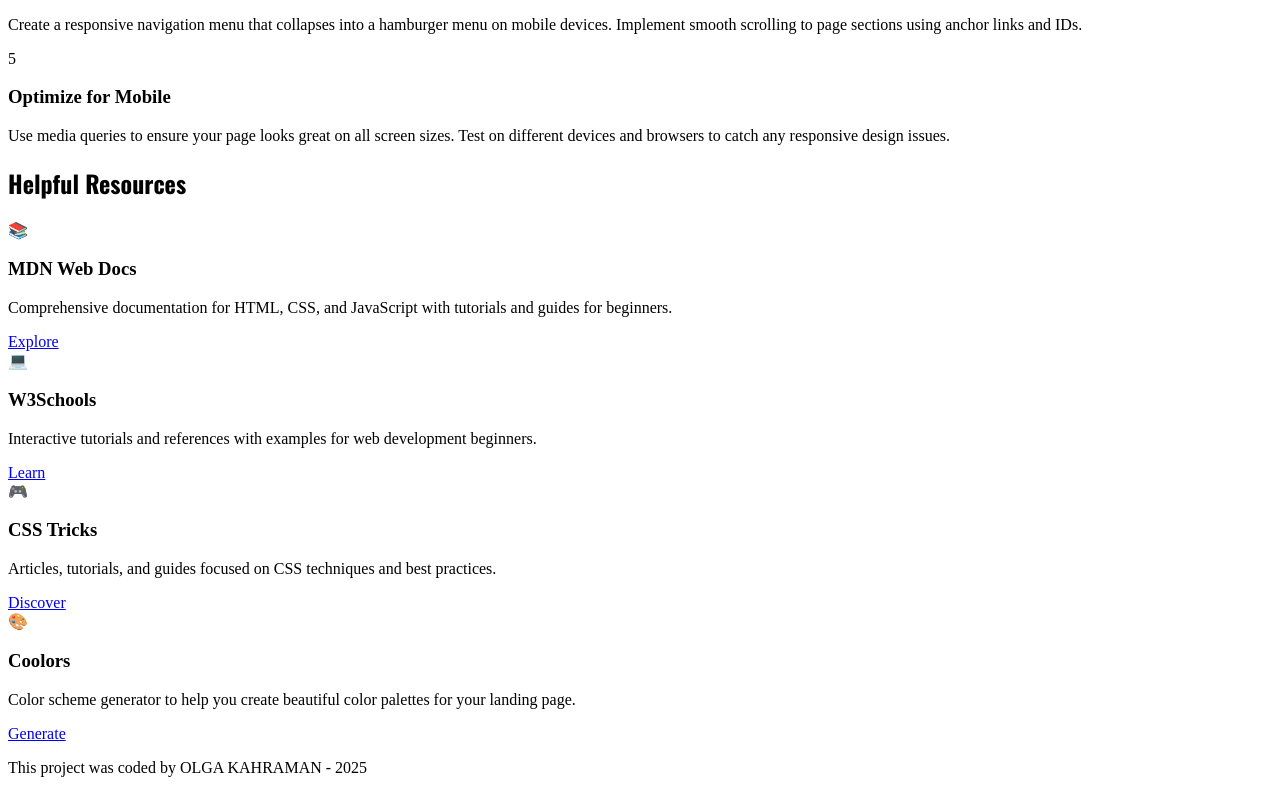
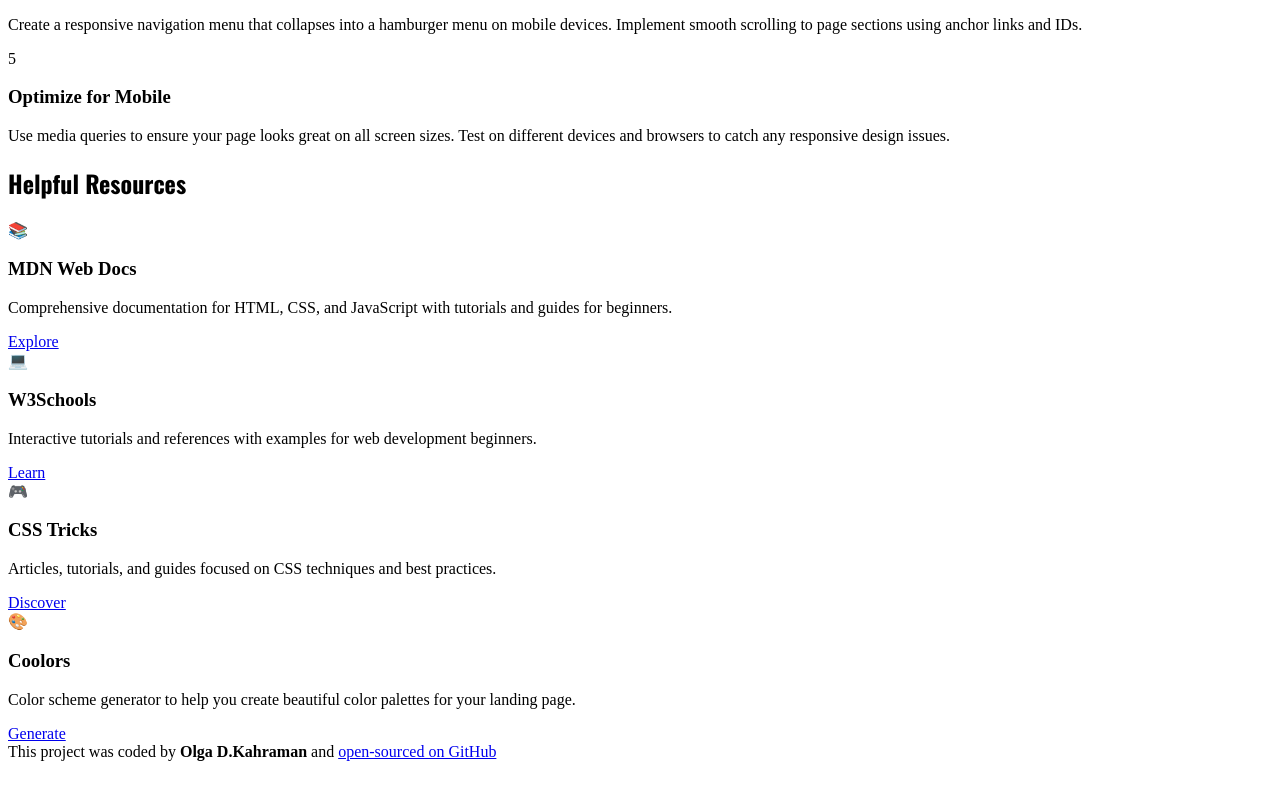
Before and after one commit to olgakahraman/intro_lern-to-code, a plain HTML site: page index.html in a window 1280 px wide. Shown: the part 1405-2198 px from the top of the page. After the commit the page ends 2174 px from the top, so only its background shows below. Drawn offline with nearby package versions, Linux system fonts and the light colour scheme.

Commit message:
added comments to file and footer

```diff
--- a/index.html
+++ b/index.html
@@ -7,9 +7,9 @@
       content="A simple HTML document for learning basic HTML"
     />
     <meta name="keywords" content="HTML, learning coding, web development" />
-
     <meta name="viewport" content="width=device-width, initial-scale=1.0" />
     <title>How To Build A Landing Page - 2025 - OLGA Kahraman</title>
+    <!-- GOOGLE FONTS -->
     <link rel="preconnect" href="https://fonts.googleapis.com" />
     <link rel="preconnect" href="https://fonts.gstatic.com" crossorigin />
     <link
@@ -17,6 +17,7 @@
       rel="stylesheet"
     />
   </head>
+  <!-- BASIC STYLING -->
   <style>
     h1 {
       font-family: 'Roboto', sans-serif;
@@ -25,7 +26,10 @@
       font-family: 'Oswald', sans-serif;
     }
   </style>
+
+  <!-- BODY is where we code and what we see in browser -->
   <body>
+       <!-- HEADER & NABVAR -->
     <header>
       <div class="container header-container">
         <a href="/" class="logo">LearnToCode</a>
@@ -42,8 +46,9 @@
         </nav>
       </div>
     </header>
-
+<!-- MAIN  -->
     <main>
+      <!-- Section HERO -->
       <section class="hero" id="hero">
         <div class="container">
           <h1>Build Your First Landing Page</h1>
@@ -59,11 +64,14 @@
         </div>
       </section>
 
+      <!-- Section BENEFITS -->
       <section class="section" id="benefits">
+        <!-- Container for the section -->
         <div class="container">
           <h2>Why Create Your Own Landing Page?</h2>
-
+        <!-- Container for cards -->
           <div class="benefits-container">
+            <!-- CARD 1 -->
             <div class="benefit-card">
               <div class="benefit-icon">🚀</div>
               <h3>Boost Your Skills</h3>
@@ -72,7 +80,7 @@
                 your web development journey.
               </p>
             </div>
-
+           <!-- CARD 2 -->
             <div class="benefit-card">
               <div class="benefit-icon">💼</div>
               <h3>Enhance Your Portfolio</h3>
@@ -81,7 +89,7 @@
                 potential employers or clients.
               </p>
             </div>
-
+          <!-- CARD 3 -->
             <div class="benefit-card">
               <div class="benefit-icon">🎨</div>
               <h3>Express Creativity</h3>
@@ -93,10 +101,14 @@
           </div>
         </div>
       </section>
+
+       <!-- Section STEPS -->
           <section id="steps" class="section">
         <div class="container">
             <h2>How to Build Your Landing Page: Step by Step</h2>
+            <!-- items -->
             <div class="steps">
+              <!-- item -->
                 <div class="step">
                     <div class="step-number">1</div>
                     <div class="step-content">
@@ -136,10 +148,13 @@
         </div>
     </section>
       </section>
+      <!-- Section Resources -->
         <section id="resources" class="section">
         <div class="container">
             <h2>Helpful Resources</h2>
+            <!-- Cards container -->
             <div class="resources-container">
+              <!-- CARD 1 -->
                 <div class="resource-card">
                     <div class="resource-icon">📚</div>
                     <div>
@@ -148,6 +163,7 @@
                         <a href="https://developer.mozilla.org" target="_blank" class="btn">Explore</a>
                     </div>
                 </div>
+                <!-- CARD 2 -->
                 <div class="resource-card">
                     <div class="resource-icon">💻</div>
                     <div>
@@ -156,6 +172,7 @@
                         <a href="https://www.w3schools.com" target="_blank" class="btn">Learn</a>
                     </div>
                 </div>
+                <!-- CARD 3 -->
                 <div class="resource-card">
                     <div class="resource-icon">🎮</div>
                     <div>
@@ -164,6 +181,7 @@
                         <a href="https://css-tricks.com" target="_blank" class="btn">Discover</a>
                     </div>
                 </div>
+                <!-- CARD 4 -->
                 <div class="resource-card">
                     <div class="resource-icon">🎨</div>
                     <div>
@@ -176,8 +194,13 @@
         </div>
     </section>
     </main>
+    <!-- FOOTER -->
     <footer>
-      <p class="footer">This project was coded by OLGA KAHRAMAN - 2025</p>
+      This project was coded by
+      <strong>Olga D.Kahraman</strong> and
+      <a href="https://github.com/olgakahraman/intro_lern-to-code" target="_blank"
+        >open-sourced on GitHub</a
+      >
     </footer>
   </body>
 </html>
```
